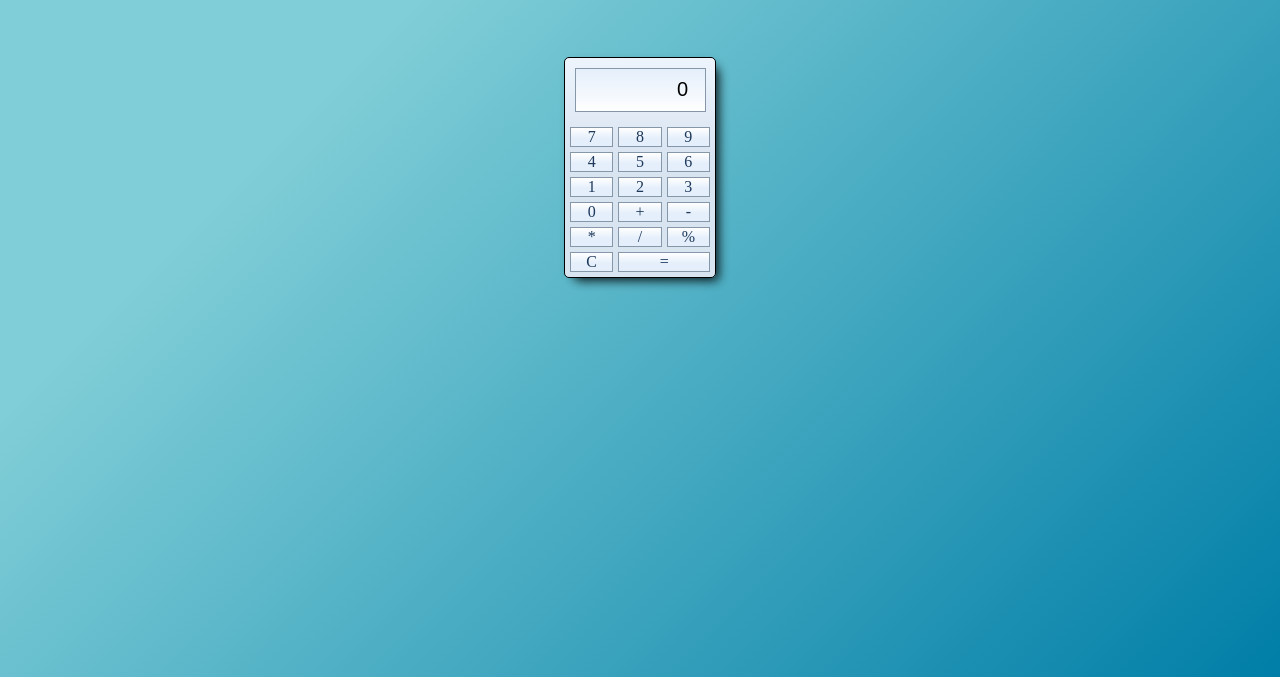
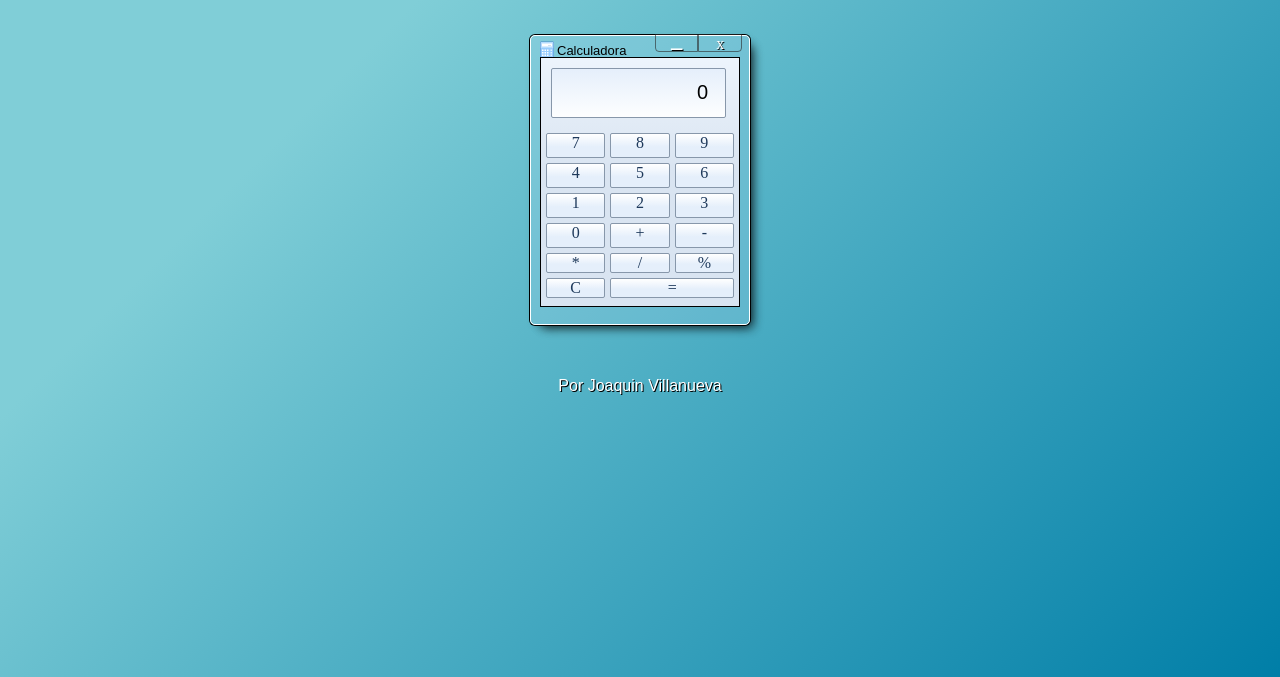
Before and after one commit to JoaquinVF/Calculadora, a plain HTML site: page index.html in a window 1280 px wide. Shown: the part 123-800 px from the top of the page. Drawn offline with Linux system fonts and the light colour scheme; a web font is replaced by a local one.

Commit message:
Visual update

```diff
--- a/index.html
+++ b/index.html
@@ -9,6 +9,13 @@
 </head>
 <body>
     <h1>Calculadora de bolsillo</h1>
+    <div class="blur">
+        <div class="calc"><img src="./imgs/icons8-calculator-80.png" alt=""> Calculadora</div>
+        <div class="windows-container">
+            <div class="min">&#9866;</div>
+            <div class="off">x</div>
+        </div>
+    </div>
     <div class="container">
         <div class="inner-container">
             <input type="number" value="0" required>
@@ -33,6 +40,9 @@
             </div>
         </div>
     </div>
+    <footer>
+        <a href="https://joaquinvillanueva-portfolio.netlify.app/">Por Joaquin Villanueva</a>
+    </footer>
 </body>
 <script src="./index.js"></script>
 </html>
--- a/style.css
+++ b/style.css
@@ -1,7 +1,7 @@
 @import url('https://fonts.googleapis.com/css2?family=Allerta&display=swap');
 @import url('https://fonts.googleapis.com/css2?family=Lato&family=Pattaya&display=swap');
 *, *:before, *:after {
-    box-sizing: inherit;
+    box-sizing: border-box;
   }
 body{
     margin: 0;
@@ -17,6 +17,8 @@ body{
     flex-direction: column;
     align-items: center;
     justify-content: start;
+    position: relative;
+    z-index: -2;
 }
 h1{
     font-weight: 300;
@@ -25,25 +27,83 @@ h1{
     color: #ffffff;
     letter-spacing: 1px;
     font-family: 'Pattaya', sans-serif;
+    text-shadow: 1px 1px black;
+}
+.blur{
+    width: 220px;
+    height: 290px;
+    background-color: #cee6fe2a;
+    position: absolute;
+    top: 158px;
+    border-radius: 5px;
+    z-index: -1;
+    box-shadow: 0px 0px 0px 1px black,2px 2px 10px -5px hsla(0, 0%, 0%, 0.493), 6px 6px 10px -5px hsla(0, 0%, 0%, 0.493), 8px 8px 10px -5px hsla(0, 0%, 0%, 0.493);
+    display: flex;
+    flex-direction: row;
+    justify-content: space-between;
+    border: 1px solid white;
+}
+.calc{
+    position: relative;
+    top: 2px;
+    left: 6px;
+    font-family: sans-serif;
+    font-size: 13px;
+    height: 25px;
+    display: flex;
+    justify-content: center;
+    align-items: center;
+}
+.calc img{
+    width: 20px;
+}
+.windows-container{
+    position: relative;
+    top: -2px;
+    display: flex;
+    width: 40%;
+    height: 18px;
+    margin-right: 7px;
+}
+.windows-container > div{
+    justify-content: center;
+    text-align: center;
+    width: 100%;
+    border: 0.5px solid rgba(43, 43, 43, 0.61);
+    color: white;
+    text-shadow: 1px 1px 0px black;
+    cursor: default;
+}
+.min{
+    border-radius: 0 0 0 4px;
+}
+.min:hover{
+    background-image: linear-gradient(#1671A7 50%, #2ED8E5 120%);
+    box-shadow: 0px 0px 4px 2px #5EC8F3;
+}
+.off{
+    border-radius: 0 0 4px 0;
+}
+.off:hover{
+    background-image: linear-gradient( #D42909 50%, #DB5A19 120%);
+    box-shadow: 0px 0px 4px 2px #D86F54;
 }
 .container{
     position: relative;
     top: 100px;
-    border: 4px solid blur;
     border-radius: 5px;
-    box-shadow: 2px 2px 10px -5px hsla(0, 0%, 0%, 0.493), 6px 6px 10px -5px hsla(0, 0%, 0%, 0.493), 8px 8px 10px -5px hsla(0, 0%, 0%, 0.493);
-    color: #1E395B;
+   z-index: -1;
 }
 .inner-container{
-    width: 150px;
-    height: auto;
+    width: 200px;
+    height: 250px;
     border: 1px solid black;
     background-image: linear-gradient(180deg, #EDF4FC 0%, #D9E4F1 46%);
-    border-radius: 5px;
+    z-index: 2;
 }
 input{
-    width: 125px;
-    height: 40px;
+    width: 175px;
+    height: 50px;
     outline: none;
     border: 1px solid #8797AA;
     background-image: linear-gradient(180deg, #E5EFFB 0%, #ffffff 106%);
@@ -51,16 +111,20 @@ input{
     text-align: end;
     font-size: 20px;
     font-family: 'Allerta', sans-serif;
+    border-radius: 2px;
 }
 .buttons-container{
     margin: 5px;
     display: grid;
+    height: 165px;
     grid-template-columns: repeat(3, 1fr);
     grid-template-rows: repeat(4, 1fr);
     grid-gap: 5px;
     text-align: center;
+    color: #1E395B;
 }
 .buttons-container > div{
+    border-radius: 2px;
     border: 1px solid #8797AA;
     background-image: linear-gradient(180deg, #ffffff 0%, #E5EFFB 56%);
 }
@@ -75,3 +139,13 @@ input{
 input, .buttons-container > div{
     cursor: default;
 }
+footer{
+    position: relative;
+    top: 170px;
+    font-family: 'Pattaya', sans-serif;
+}
+footer a{
+    text-decoration: none;
+    color: white;
+    text-shadow: 1px 1px 0px black;
+}
```
Also changed, not shown: imgs/icons8-calculator-80.png (added).
